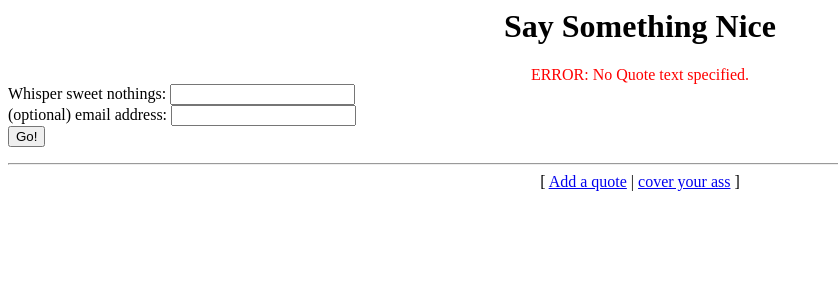
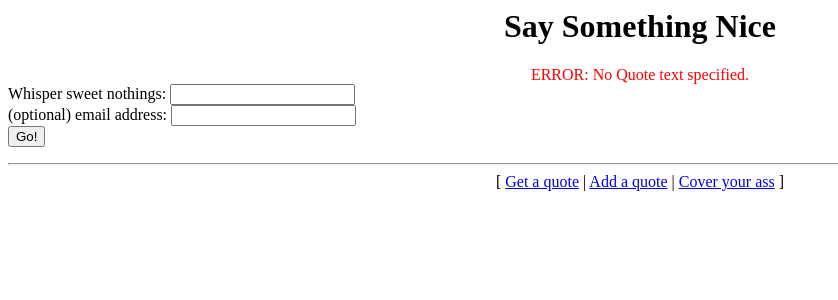
Before and after one commit to icculus/saysomethingnice, a PHP site: page /post.php?submitting=1 in a window 1280 px wide. Shown: the top 300 px of the page, without its empty margins (0-838 px from the left). Run offline with PHP 8.4, Linux system fonts and the light colour scheme; data that the repository does not hold is empty.

Commit message:
Link to frontpage in footer.

```diff
--- a/php/headerandfooter.php
+++ b/php/headerandfooter.php
@@ -20,7 +20,7 @@ function render_footer()
 echo <<<EOF
 <hr>
 <center>
-  [ <a href="post.php">Add a quote</a> | <a href="http://1-800-flowers.com/">cover your ass</a> ]<br>
+  [ <a href="post.php">Get a quote</a> | <a href="post.php">Add a quote</a> | <a href="http://1-800-flowers.com/">Cover your ass</a> ]<br>
 </center>
 
 </body></html>
```
